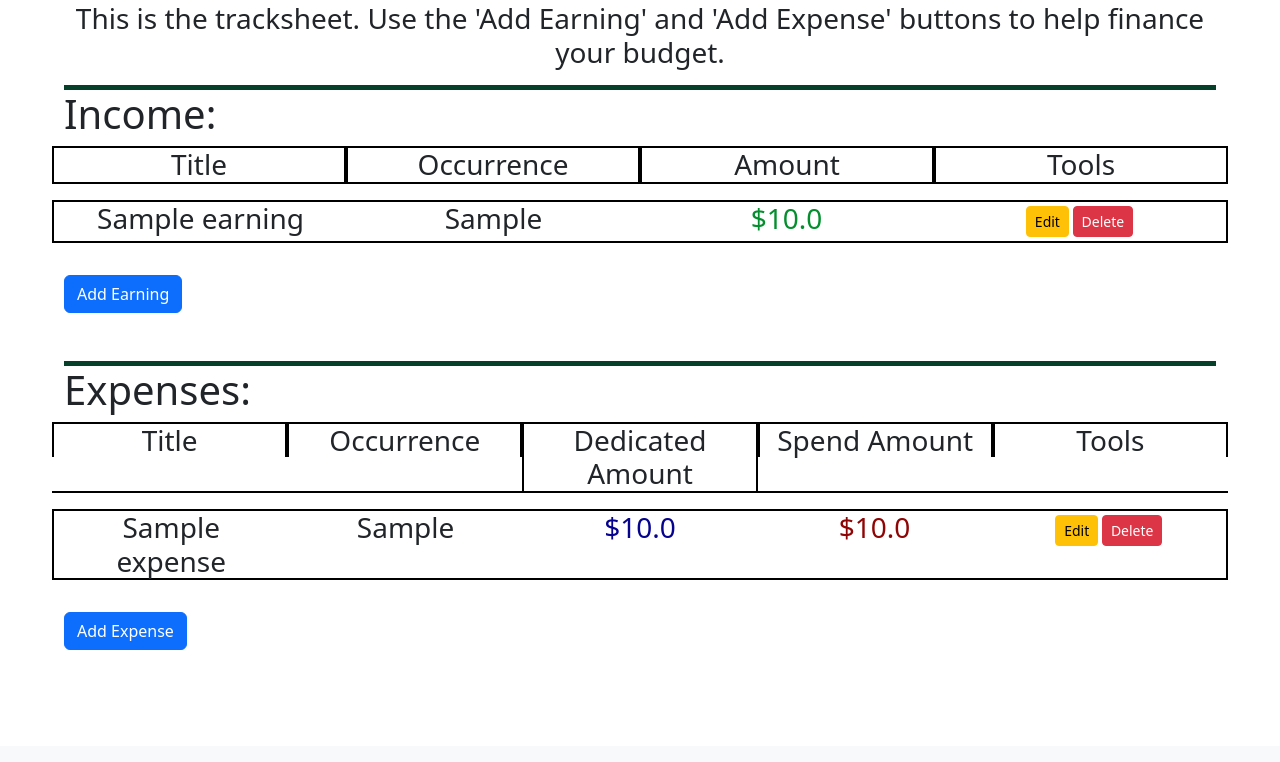
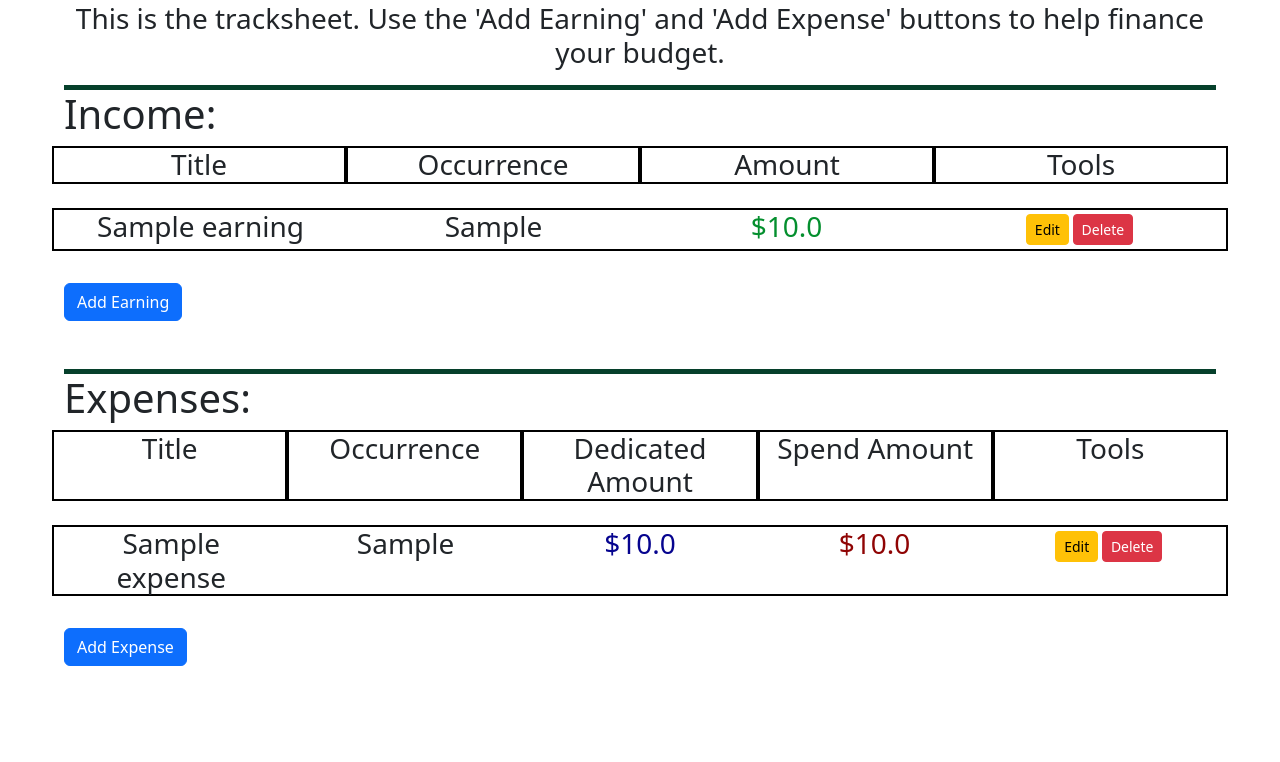
Before and after one commit to paigeredlin2/FinanceTracker, a Flask app: page /tracksheet in a window 1280 px wide. Shown: the part 192-954 px from the top of the page. Before the commit the page ends 842 px from the top, so only its background shows below. Run offline with Flask 3, Linux system fonts and the light colour scheme; a user stored in the database is signed in; tables that the repository leaves empty hold one stand-in row (values such as "Sample post").

Commit message:
Finalizing

```diff
--- a/static/base.css
+++ b/static/base.css
@@ -41,34 +41,19 @@
 .tracksheet_header{
     text-align: center;
 }
-.earn{
+.earn, .expense{
     border: 2px solid black;
 }
-.earn_labels{
-    border-top: 2px solid black;
-    border-bottom: 2px solid black;
+.earn_labels, .expense_labels{
     margin-bottom: 1rem;
-}
-.earn_labels > .e_item{
-    border-left: 2px solid black;
-    border-right: 2px solid black;
+    text-align: center;
 }
 .expenses_container, .earnings_container{
     margin-top: 1rem;
     border-top: 5px solid #06402B;
-
 }
-.expense{
+.e_label{
     border: 2px solid black;
-}
-.expense_labels{
-    border-top: 2px solid black;
-    border-bottom: 2px solid black;
-    margin-bottom: 1rem;
-}
-.expense_labels > .e_item{
-    border-left: 2px solid black;
-    border-right: 2px solid black;
 }
 .e_item{
     text-align: center;
--- a/templates/partials/_navbar.html
+++ b/templates/partials/_navbar.html
@@ -4,18 +4,18 @@
         <button class="navbar-toggler" type="button" data-bs-toggle="collapse" data-bs-target="#navbarNav" aria-controls="navbarNav" aria-expanded="false" aria-label="Toggle navigation">
             <span class="navbar-toggler-icon"></span>
         </button>
-        {% if current_user.is_authenticated %}
+
         <div class="collapse navbar-collapse" id="navbarNav">
+
             <ul class="navbar-nav">
-                <li class="nav-item"><a class="nav-link link-light" href="{{ url_for('tracksheet') }}">Tracksheet</a></li>
-                <li class="nav-item"><a class="nav-link link-light" href="{{ url_for('logout') }}">Logout</a></li>
+                {% if current_user.is_authenticated %}
+                    <li class="nav-item"><a class="nav-link link-light" href="{{ url_for('tracksheet') }}">Tracksheet</a></li>
+                    <li class="nav-item"><a class="nav-link link-light" href="{{ url_for('logout') }}">Logout</a></li>
+                {% else %}
+                    <li class="nav-item"><a class="nav-link link-light" href="{{ url_for('login') }}">Login</a></li>
+                    <li class="nav-item"><a class="nav-link link-light" href="{{ url_for('register') }}">Register</a></li>
+                {% endif %}
             </ul>
-            {% else %}
-            <ul class="navbar-nav">
-                <li class="nav-item"><a class="nav-link link-light" href="{{ url_for('login') }}">Login</a></li>
-                <li class="nav-item"><a class="nav-link link-light" href="{{ url_for('register') }}">Register</a></li>
-            </ul>
-            {% endif %}
         </div>
     </div>
 
--- a/templates/tracksheet.html
+++ b/templates/tracksheet.html
@@ -11,19 +11,19 @@
         <h1>Income:</h1>
         {% if earnings %}
         <div class="row earn_labels">
-            <h3 class="col-sm e_item">Title</h3>
-            <h3 class="col-sm e_item">Occurrence</h3>
-            <h3 class="col-sm e_item">Amount</h3>
-            <h3 class="col-sm e_item">Tools</h3>
+            <h3 class="col-md e_label">Title</h3>
+            <h3 class="col-md e_label">Occurrence</h3>
+            <h3 class="col-md e_label">Amount</h3>
+            <h3 class="col-md e_label">Tools</h3>
         </div>
             {% for earn in earnings %}
                 <div class="row earn">
 
-                        <h3 class="col-sm e_item">{{ earn.title }}</h3>
-                        <h3 class="col-sm e_item">{{ earn.occurrence }}</h3>
-                        <h3 class="col-sm e_item e_green">${{ earn.amount }}</h3>
+                        <h3 class="col-md e_item">{{ earn.title }}</h3>
+                        <h3 class="col-md e_item">{{ earn.occurrence }}</h3>
+                        <h3 class="col-md e_item e_green">${{ earn.amount }}</h3>
 
-                        <div class="col-sm money_buttons e_item">
+                        <div class="col-md money_buttons e_item">
                             <button class="btn btn-warning btn-sm m_button edit_earn"
                                     onclick="openEditEarnModal({{ earn.id }}, '{{ earn.title }}', '{{ earn.occurrence }}', {{ earn.amount }})">
                                     Edit
@@ -49,20 +49,20 @@
         <h1>Expenses:</h1>
         {% if expenses  %}
             <div class="row expense_labels">
-                <h3 class="col-sm e_item">Title</h3>
-                <h3 class="col-sm e_item">Occurrence</h3>
-                <h3 class="col-sm e_item">Dedicated Amount</h3>
-                <h3 class="col-sm e_item">Spend Amount</h3>
-                <h3 class="col-sm e_item">Tools</h3>
+                <h3 class="col-md e_label">Title</h3>
+                <h3 class="col-md e_label">Occurrence</h3>
+                <h3 class="col-md e_label">Dedicated Amount</h3>
+                <h3 class="col-md e_label">Spend Amount</h3>
+                <h3 class="col-md e_label">Tools</h3>
             </div>
             {% for expense in expenses %}
                 <div class="row expense">
-                        <h3 class="col-sm e_item">{{ expense.title }}</h3>
-                        <h3 class="col-sm e_item">{{ expense.occurrence }}</h3>
-                        <h3 class="col-sm e_item e_blue">${{ expense.dedicated_amount }}</h3>
-                        <h3 class="col-sm e_item e_red">${{ expense.actual_spend_amount }}</h3>
+                        <h3 class="col-md e_item">{{ expense.title }}</h3>
+                        <h3 class="col-md e_item">{{ expense.occurrence }}</h3>
+                        <h3 class="col-md e_item e_blue">${{ expense.dedicated_amount }}</h3>
+                        <h3 class="col-md e_item e_red">${{ expense.actual_spend_amount }}</h3>
 
-                        <div class="col-sm money_buttons e_item">
+                        <div class="col-md money_buttons e_item">
                             <button class="btn btn-warning btn-sm m_button edit_expense"
                                 onclick="openEditExpenseModal({{ expense.id }}, '{{ expense.title }}', '{{ expense.occurrence }}', {{ expense.dedicated_amount }}, {{ expense.actual_spend_amount }})">
                                 Edit
```
Also changed, not shown: app.py (+9 -2 lines).
